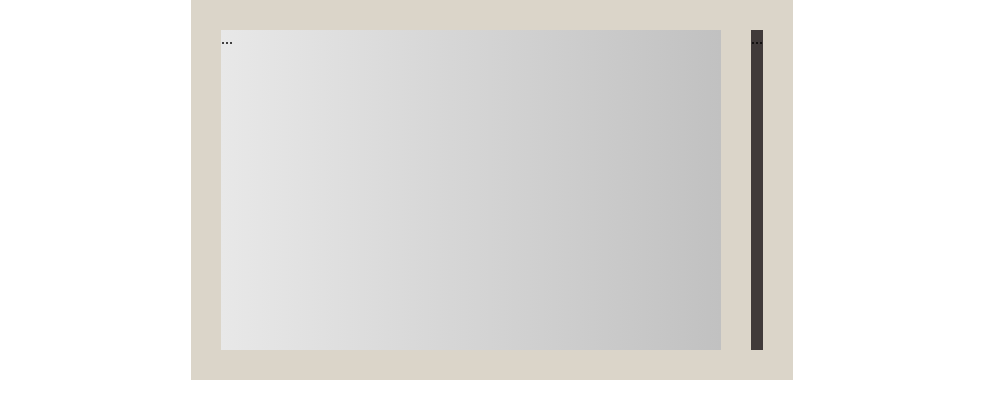
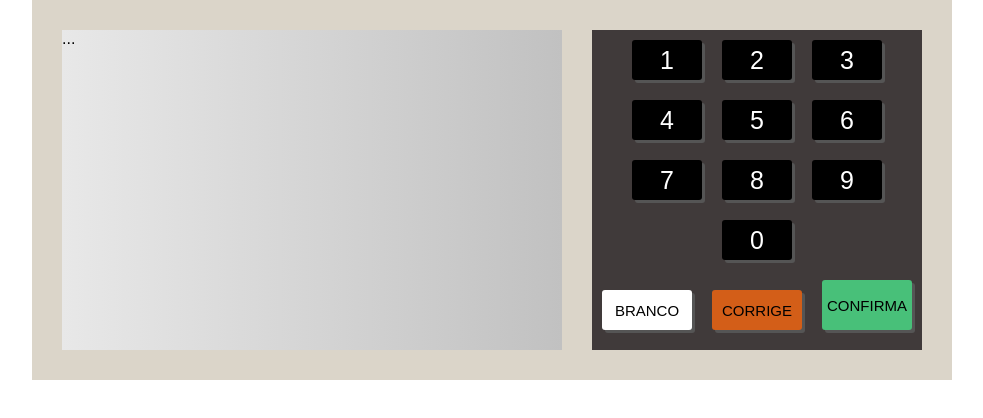
Before and after one commit to fabiomoura-m/Urna-eletronica, a plain HTML site: page index.html in a window 1280 px wide. Shown: the whole page, without its empty margins (148-1131 px from the left). Drawn offline with Linux system fonts and the light colour scheme.

Commit message:
finished keyboard layout

```diff
--- a/assets/css/style.css
+++ b/assets/css/style.css
@@ -6,6 +6,7 @@
 body{
   display: flex;
   justify-content: center;
+  font-family: Arial, Helvetica, sans-serif;
 }
 .urn{
   background-color: #dbd5c9 ;
@@ -21,3 +22,37 @@ body{
   background-color: #403a3a;
   margin-left: 30px;
 }
+.keyboard-row{
+  display: flex;
+  justify-content: center;
+  align-items: flex-end;
+}
+.keyboard-button{
+  width: 70px;
+  height: 40px;
+  background-color: #000;
+  color: #fff;
+  font-size: 25px;
+  display: flex;
+  justify-content: center;
+  align-items: center;
+  margin: 10px;
+  cursor: pointer;
+  box-shadow: 3px 3px 0px #555;
+  border-radius: 3px;
+}
+.button-white, .button-fix, .button-confirm {
+  color: #000;
+  font-size: 15px;
+  width: 90px;
+}
+.button-white{
+  background-color: #fff;
+}
+.button-fix{
+  background-color: #D35E18;
+}
+.button-confirm{
+  background-color: #48c079;
+  height: 50px;
+}
--- a/index.html
+++ b/index.html
@@ -16,7 +16,29 @@
       ...
     </div>
     <div class="keyboard">
-      ...
+      <div class="keyboard-row">
+        <div class="keyboard-button">1</div>
+        <div class="keyboard-button">2</div>
+        <div class="keyboard-button">3</div>
+      </div>
+      <div class="keyboard-row">
+        <div class="keyboard-button">4</div>
+        <div class="keyboard-button">5</div>
+        <div class="keyboard-button">6</div>
+      </div>
+      <div class="keyboard-row">
+        <div class="keyboard-button">7</div>
+        <div class="keyboard-button">8</div>
+        <div class="keyboard-button">9</div>
+      </div>
+      <div class="keyboard-row">
+        <div class="keyboard-button">0</div>
+      </div>
+      <div class="keyboard-row">
+        <div class="keyboard-button button-white">BRANCO</div>
+        <div class="keyboard-button button-fix">CORRIGE</div>
+        <div class="keyboard-button button-confirm">CONFIRMA</div>
+      </div>
     </div>
   </div>
 
```
